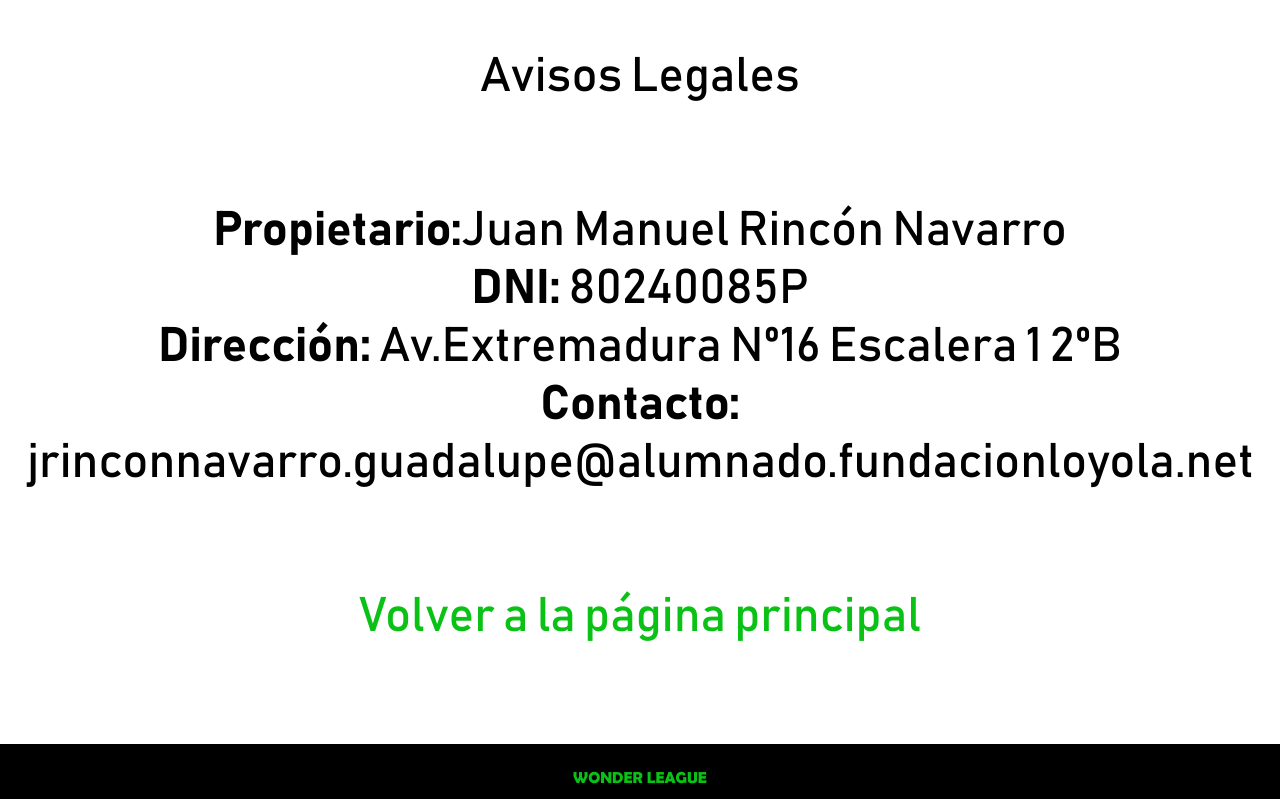
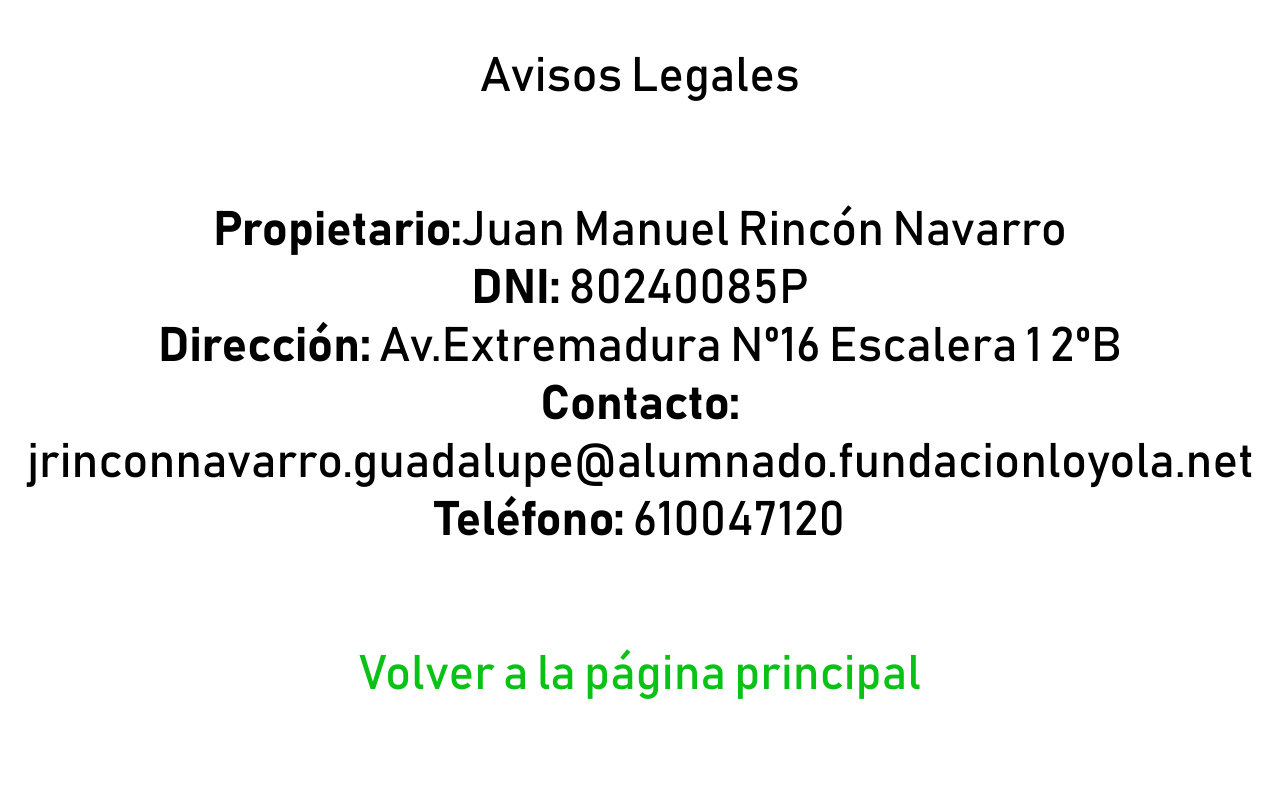
Before and after one commit to JuanmaRN45/ProyectoVUE, a plain HTML site: page src/www/avisolegal.html in a window 1280 px wide. Shown: the top 799 px of the page. Drawn offline with nearby package versions, Linux system fonts and the light colour scheme.

Commit message:
arreglo avisos legales

```diff
--- a/src/www/avisolegal.html
+++ b/src/www/avisolegal.html
@@ -18,7 +18,8 @@
                     <span class="negrita">Propietario:</span><span>Juan Manuel Rincón Navarro</span><br>
                     <span class="negrita">DNI:</span> <span>80240085P</span><br>
                     <span class="negrita">Dirección:</span> <span>Av.Extremadura Nº16 Escalera 1 2ºB</span><br>
-                    <span class="negrita">Contacto:</span> <span>jrinconnavarro.guadalupe@alumnado.fundacionloyola.net</span>
+                    <span class="negrita">Contacto:</span> <span>jrinconnavarro.guadalupe@alumnado.fundacionloyola.net</span><br>
+                    <span class="negrita">Teléfono:</span> <span>610047120</span>
                </p><br>
                <a href="index.html"><p class="Avisoslegales">Volver a la página principal</p></a>
             </div>
```
